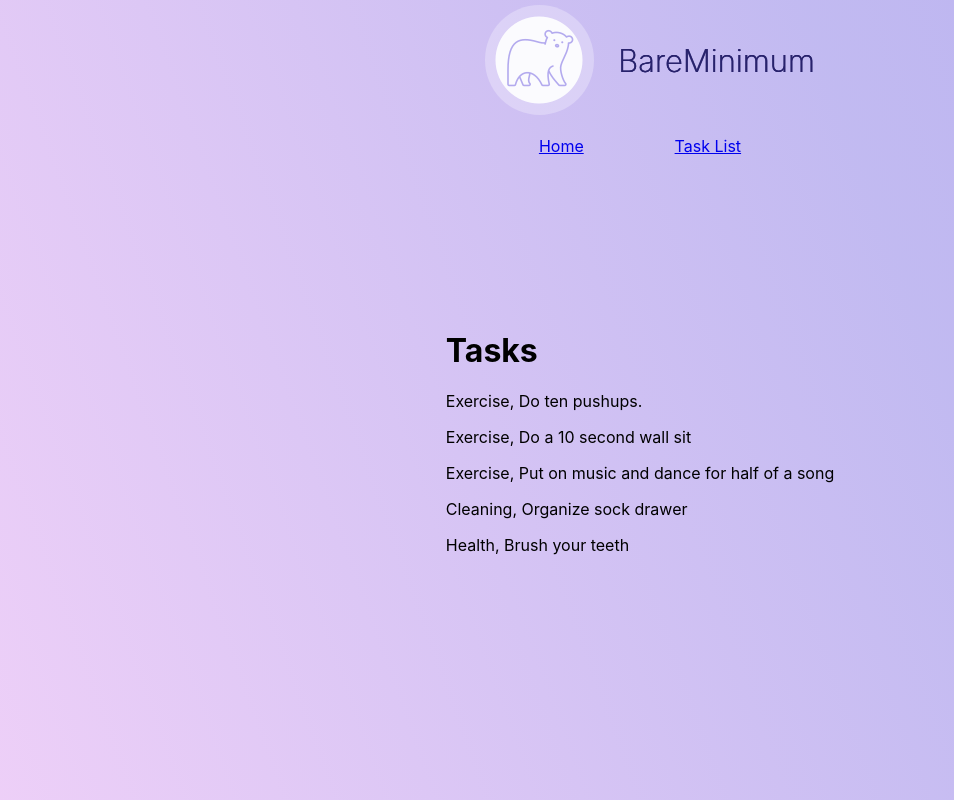
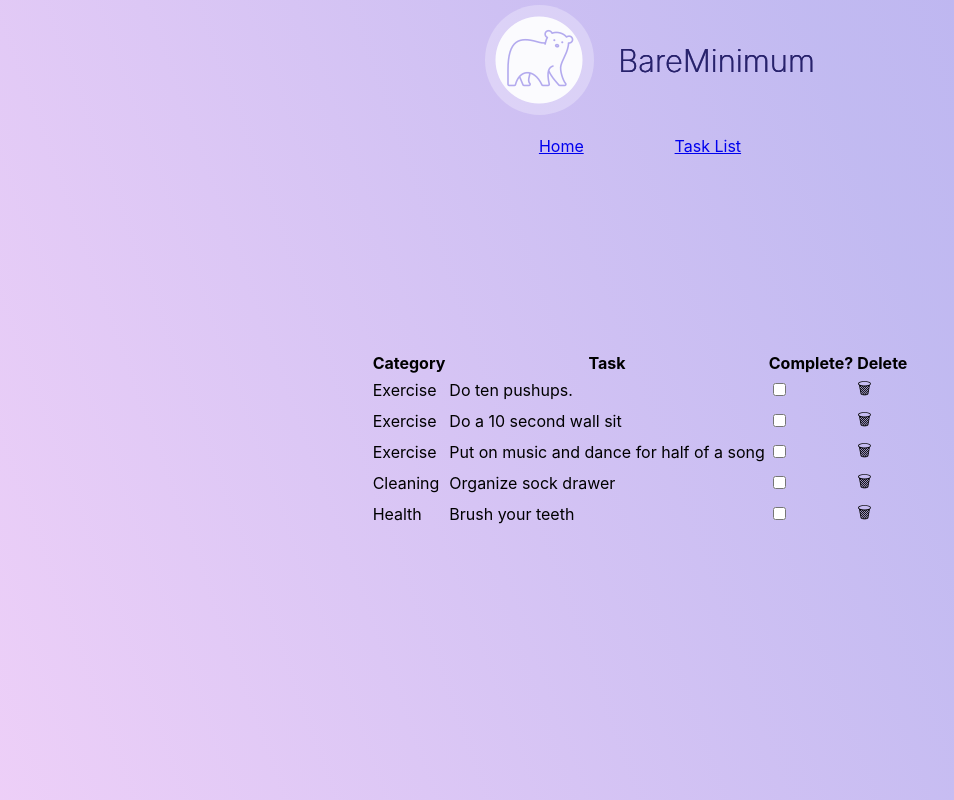
Before and after one commit to taranveersingh93/bare-minimum, a React (Create React App) app: page /tasklist in a window 1280 px wide. Shown: the whole page, without its empty margins (0-954 px from the left). Built offline with nearby package versions, Linux system fonts and the light colour scheme.

Commit message:
feat: add styling on task view and delete/complete elements

```diff
--- a/src/components/TaskListView/TaskListView.js
+++ b/src/components/TaskListView/TaskListView.js
@@ -3,17 +3,24 @@
 function TaskListView(props) {
   let filterSaved = props.savedData.map((saved) => {
     return (
-      <section>
-        <p>{saved.category}, {saved.task}</p>
-      </section>
+      <tr>
+        <td>{saved.category}</td>
+        <td>{saved.task}</td>
+        <td><input type="checkbox" /></td>
+        <td>🗑</td>
+      </tr>
     )
   })
-
   return (
-    <div>
-      <h1>Tasks</h1>
+    <table>
+      <tr>
+        <th>Category</th>
+        <th>Task</th>
+        <th>Complete?</th>
+        <th>Delete</th>
+      </tr>
       {filterSaved}
-    </div>
+    </table>
   )
 }
 
```
